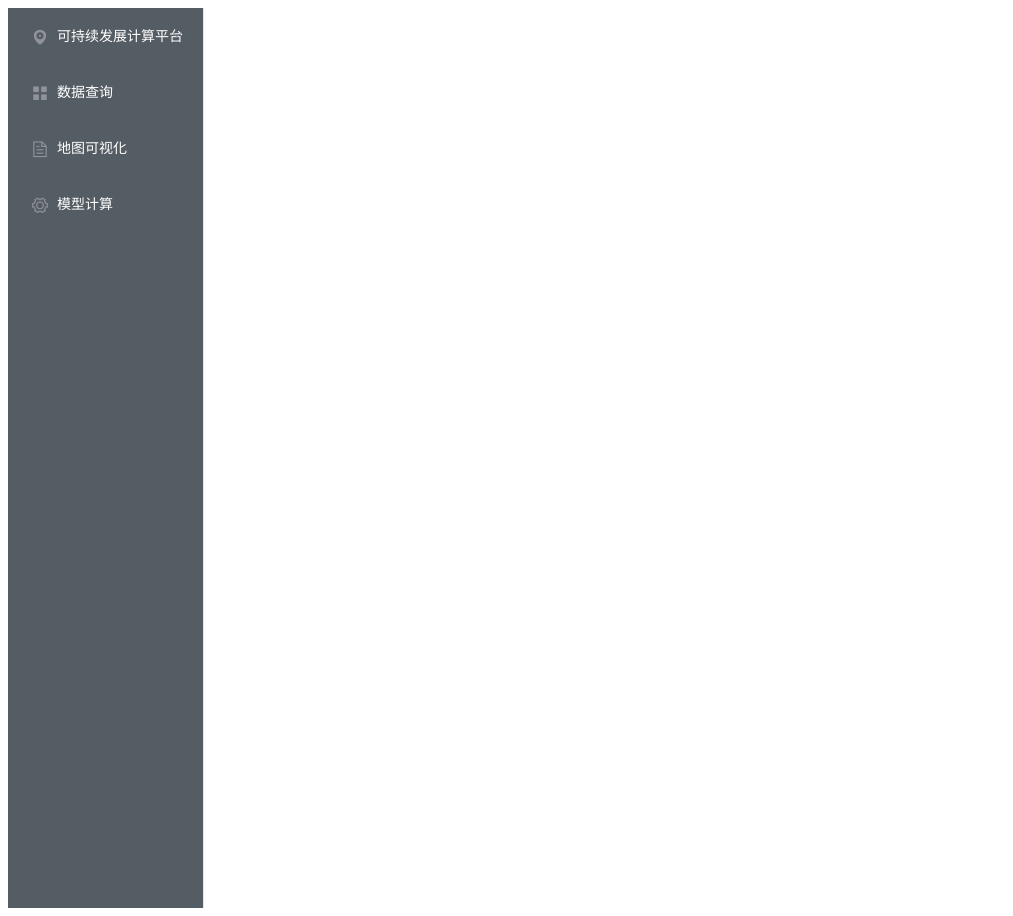
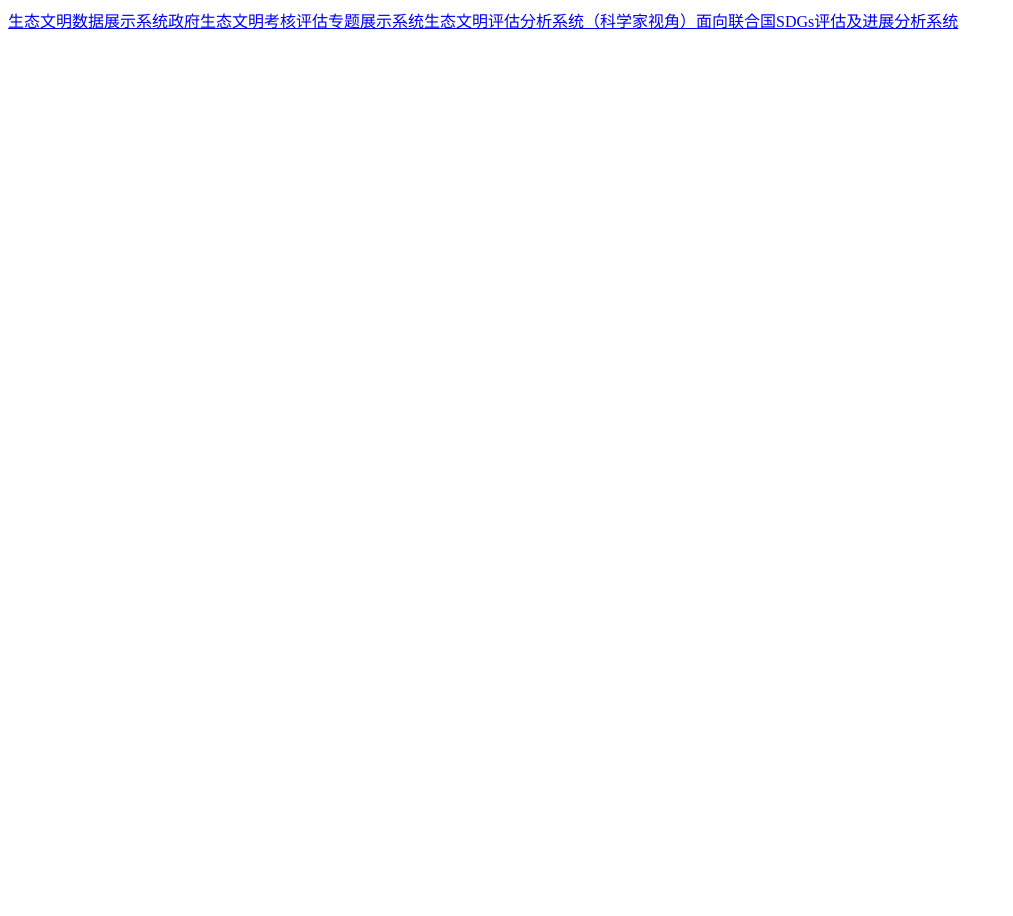
Before and after one commit to EyeSklear/EvaluateEco, a Vue app: page /GetData#/sdgplaform in a window 1280 px wide. Shown: the whole page, without its empty margins (0-1013 px from the left). After the commit the page ends 800 px from the top, so only its background shows below. Built offline with nearby package versions, Linux system fonts and the light colour scheme.

Commit message:
更新了路由配置

```diff
--- a/src/App.vue
+++ b/src/App.vue
@@ -1,24 +1,15 @@
 <template>
   <div id="app">
     <el-container >
-
-      <el-row class="tac">
-        <el-col :span="25">
-          <!--子组件向父组件传值-->
-          <NavMenu v-on:GetKey="GetNavMenuKey" style="height: 900px"></NavMenu>
-        </el-col>
-      </el-row>
       <router-view></router-view>
     </el-container>
-
-
   </div>
 </template>
 
 <script>
 
 
-  import NavMenu from './components/NavMenu';
+
 
   export default {
     name: 'App',
@@ -28,7 +19,7 @@
       }
     },
     components: {
-      NavMenu,
+
 
 
     },
@@ -52,5 +43,4 @@
   #app {
 
   }
-
 </style>
--- a/src/router/index.js
+++ b/src/router/index.js
@@ -2,9 +2,13 @@
 import VueRouter from  'vue-router'
 
 
-import GetData from '../components/GetData'
-import Map from '../components/Map'
-import home from  '../components/home'
+import Datashow from '../views/DataShow/index'
+import EvaluateAnalyze from '../views/EvaluateAnalyze/index'
+import EvaluateTheme from '../views/EvaluateTheme/index'
+import SDGsAnalyze from '../views/SDGsAnalyze/index'
+import Home from '../views/Home/index'
+
+const Path='/sdgplaform'
 
 //1.注入插件
 Vue.use(VueRouter)
@@ -13,20 +17,28 @@
 const routes=[
     {
         path:'/',
-        redirect:'/home'
+        redirect:Path
     },
   //添加映射关系
     {
-        path:'/GetData',
-        component:GetData
+        path:Path,
+        component:Home
+    },
+    {
+        path:Path+'/DataShow',
+        component:Datashow
      },
     {
-        path:'/map',
-        component:Map
+        path:Path+'/EvaluateAnalyze',
+        component:EvaluateAnalyze
     },
     {
-        path:'/home',
-        component:home
+        path:Path+'/EvaluateTheme',
+        component:EvaluateTheme
+    },
+    {
+        path:Path+'/SDGsAnalyze',
+        component:SDGsAnalyze
     }
 ]
 
--- /dev/null
+++ b/src/views/DataShow/index.vue
@@ -0,0 +1,14 @@
+<template>
+    <div>Datashow</div>
+
+</template>
+
+<script>
+    export default {
+        name: "index"
+    }
+</script>
+
+<style scoped>
+
+</style>
--- /dev/null
+++ b/src/views/EvaluateAnalyze/index.vue
@@ -0,0 +1,13 @@
+<template>
+    <div>ExAN</div>
+</template>
+
+<script>
+    export default {
+        name: "index"
+    }
+</script>
+
+<style scoped>
+
+</style>
--- /dev/null
+++ b/src/views/EvaluateTheme/index.vue
@@ -0,0 +1,13 @@
+<template>
+    <div>EvTh</div>
+</template>
+
+<script>
+    export default {
+        name: "index"
+    }
+</script>
+
+<style scoped>
+
+</style>
--- /dev/null
+++ b/src/views/Home/index.vue
@@ -0,0 +1,18 @@
+<template>
+    <div>
+        <router-link to="sdgplaform/DataShow">生态文明数据展示系统</router-link>
+        <router-link to="sdgplaform/EvaluateTheme">政府生态文明考核评估专题展示系统</router-link>
+        <router-link to="sdgplaform/EvaluateAnalyze">生态文明评估分析系统（科学家视角）</router-link>
+        <router-link to="sdgplaform/SDGsAnalyze">面向联合国SDGs评估及进展分析系统</router-link>
+    </div>
+</template>
+
+<script>
+    export default {
+        name: "index"
+    }
+</script>
+
+<style scoped>
+
+</style>
--- /dev/null
+++ b/src/views/SDGsAnalyze/index.vue
@@ -0,0 +1,13 @@
+<template>
+    <div>SDGs</div>
+</template>
+
+<script>
+    export default {
+        name: "index"
+    }
+</script>
+
+<style scoped>
+
+</style>
```
Also changed, not shown: 1 other file (tests, documents, lock files or other folders).
